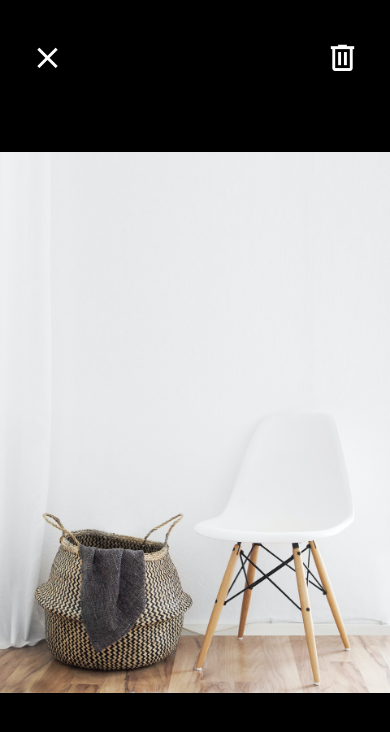
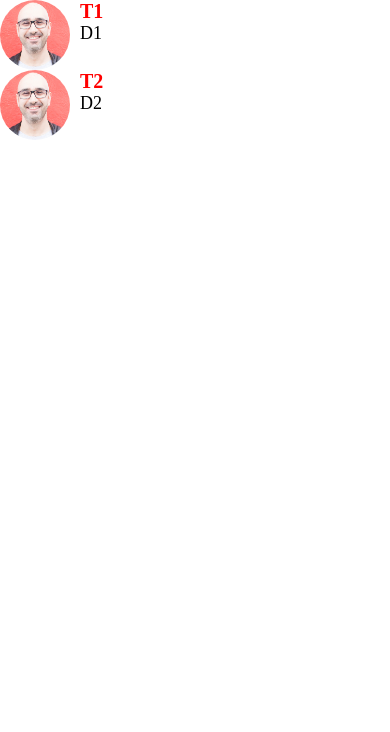
Before and after one commit to imransuet/Introduction-To-React-Native, a React Native app: screen / in a window 390 px wide. Shown: the top 732 px of the page. Built offline with nearby package versions, Linux system fonts and the light colour scheme.

Commit message:
FlatList

```diff
--- a/App.js
+++ b/App.js
@@ -2,12 +2,13 @@
 import { View} from 'react-native';
 import Card from './app/components/Card';
 import ListingDetailsScreen from './app/screens/ListingDetailsScreen';
+import MessagesScreen from './app/screens/MessagesScreen';
 import ViewImageScreen from './app/screens/ViewImageScreen';
 
 export default function App() {
   return(
 
-  <ViewImageScreen/>
+  <MessagesScreen/>
 
   );
 
--- /dev/null
+++ b/app/screens/MessagesScreen.js
@@ -0,0 +1,34 @@
+import React from 'react';
+import { FlatList } from 'react-native';
+import ListItem from '../components/ListItem'
+
+const messages =[
+    {
+        id:1,
+        title:'T1',
+        description:'D1',
+        image:require('../assets/mosh.jpg')
+    },
+    {
+        id:2,
+        title:'T2',
+        description:'D2',
+        image:require('../assets/mosh.jpg')
+    }
+]
+function MessagesScreen(props) {
+    return (
+        <FlatList
+        data={messages}
+        keyExtractor={message=>message.id.toString()}
+        renderItem={({item})=><ListItem
+        title={item.title}
+        subTitle={item.description}
+        image={item.image}
+        />}
+        />
+
+    );
+}
+
+export default MessagesScreen;
```
